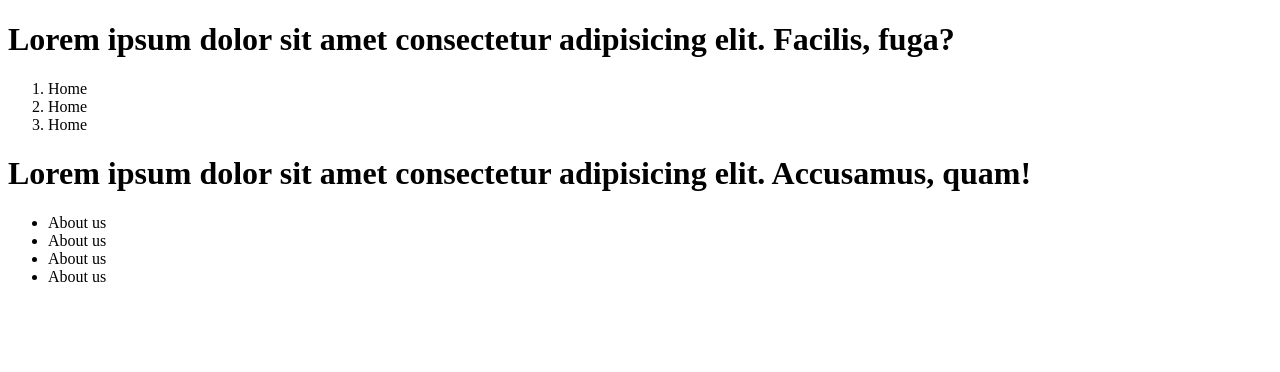
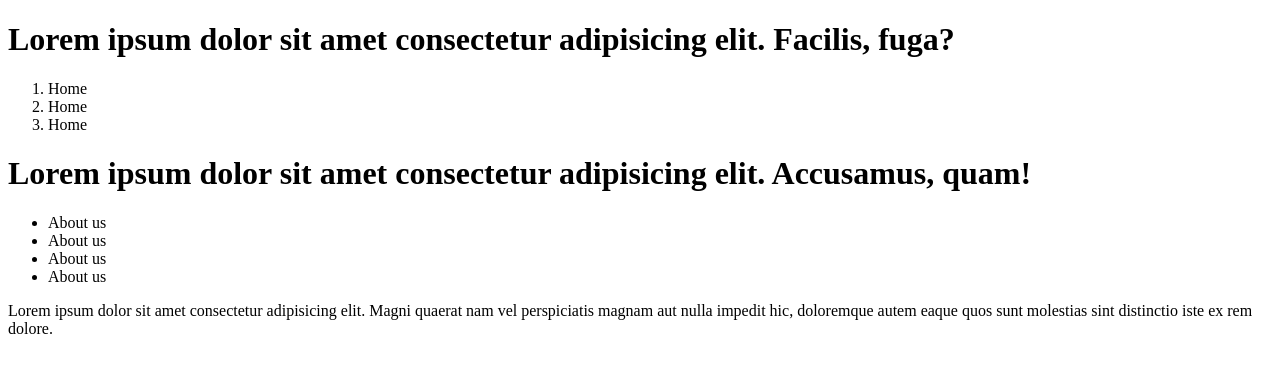
Before and after one commit to iWasimDawoodShaik/learn-git, a plain HTML site: page index.html in a window 1280 px wide. Drawn offline with Linux system fonts and the light colour scheme.

Commit message:
update index file

```diff
--- a/index.html
+++ b/index.html
@@ -19,5 +19,7 @@
         <li>About us</li>
         <li>About us</li>
     </ul>
+    <p>Lorem ipsum dolor sit amet consectetur adipisicing elit. Magni quaerat nam vel perspiciatis magnam aut nulla impedit hic, doloremque autem eaque quos sunt molestias sint distinctio iste ex rem dolore.</p>
+
 </body>
 </html>
```
